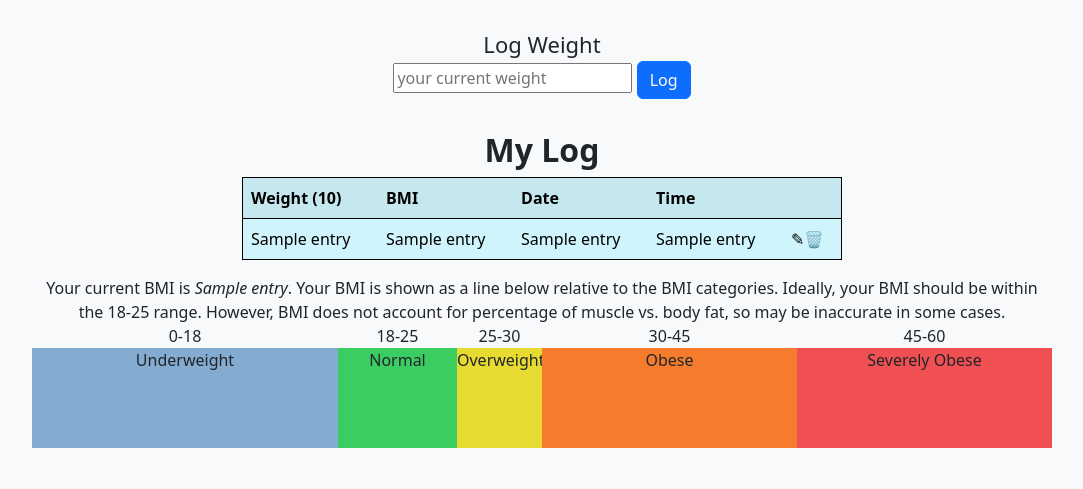
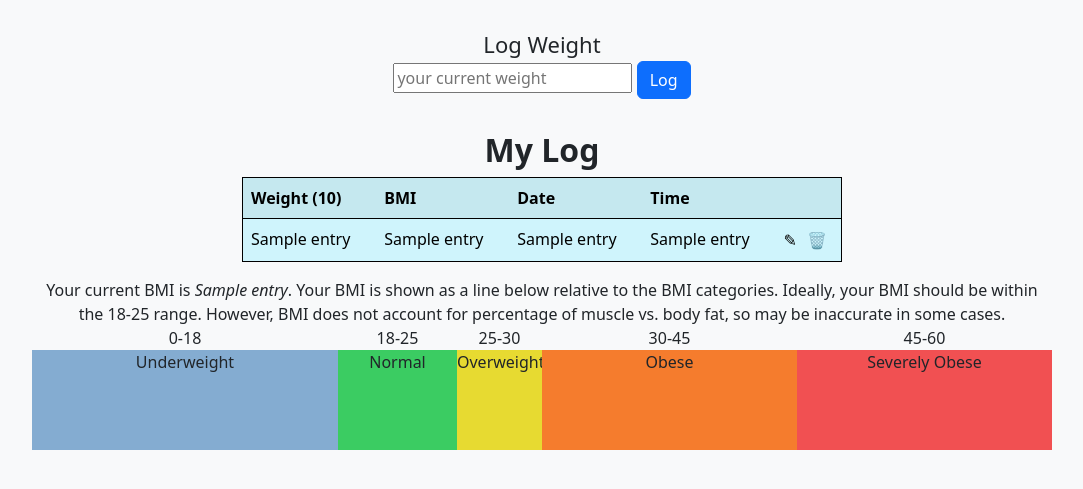
Before and after one commit to bradapc/tracker, a Flask app: template templates/weight_log.html in a window 1280 px wide. Shown: the part 240-729 px from the top of the page, without its empty margins (98-1181 px from the left). Run offline with Flask 3, Linux system fonts and the light colour scheme; the template is opened without the code that fills it: most values are stand-ins (such as "Sample title", 1, 10 or a date in 2020).

Commit message:
Updated delete button css.

```diff
--- a/static/styles.css
+++ b/static/styles.css
@@ -252,3 +252,18 @@ body h1 {
     display: flex;
     justify-content: center;
 }
+
+.weight-log-btn {
+    font-size: 16px;
+    background: none;
+    border: none;
+}
+
+.weight-log-form {
+    display: inline;
+}
+
+.weight-log-options-td {
+    width: 1%;
+    white-space: nowrap;
+}
--- a/templates/weight_log.html
+++ b/templates/weight_log.html
@@ -65,7 +65,12 @@
                         <td>{{ entry[5] }}</td>
                         <td> {{ entry[3] }}</td>
                         <td>{{ entry[4] }}</td>
-                        <td><span>&#9998;</span><span>&#128465;</span></td>
+                        <td class="weight-log-options-td">
+                            <span>&#9998;</span>
+                            <form class="weight-log-form" action="/weight/log/delete" method="post">
+                                <button type="submit" class="weight-log-btn" value="{{ entry[0] }}">&#128465;</button>
+                            </form>
+                        </td>
                     </tr>
                     {% endfor %}
                 </table>
```
